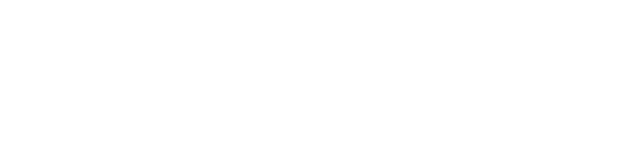
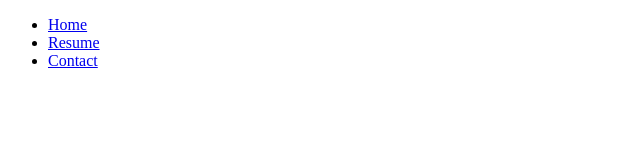
Before and after one commit to Cwashburn9/Cwashburn9.github.io, a plain HTML site: page index.html in a window 1280 px wide. Shown: the whole page, without its empty margins (0-640 px from the left). Drawn offline with Linux system fonts and the light colour scheme.

Commit message:
Proof of concept version.

```diff
--- a/index.html
+++ b/index.html
@@ -5,4 +5,11 @@
     </head>
     <body>
     </body>
+    <nav>
+        <ul>
+          <li><a href="index.html">Home</a></li>
+          <li><a href="resume.html">Resume</a></li>
+          <li><a href="contact.html">Contact</a></li>
+        </ul>
+      </nav>
 </html>
```
